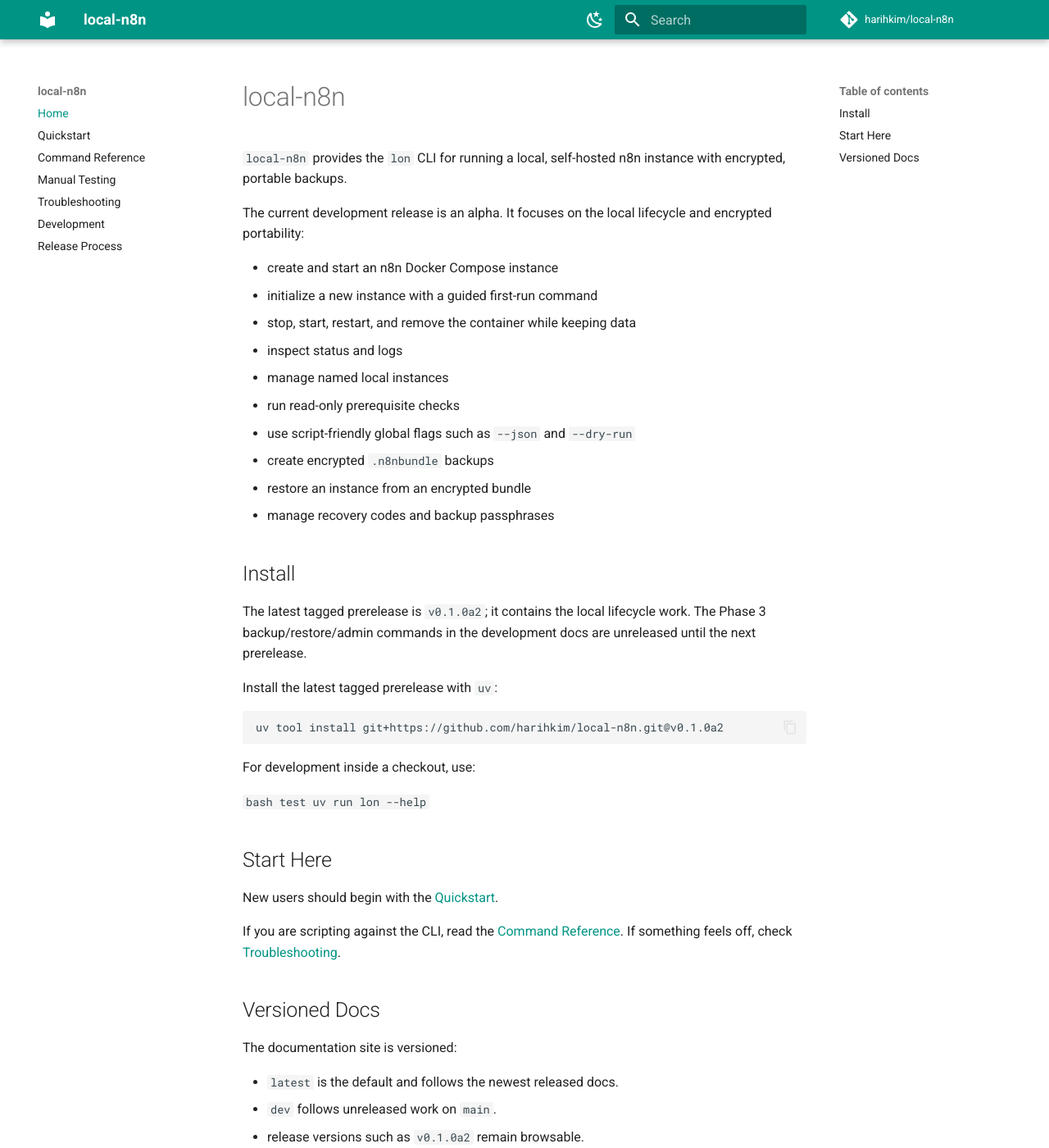
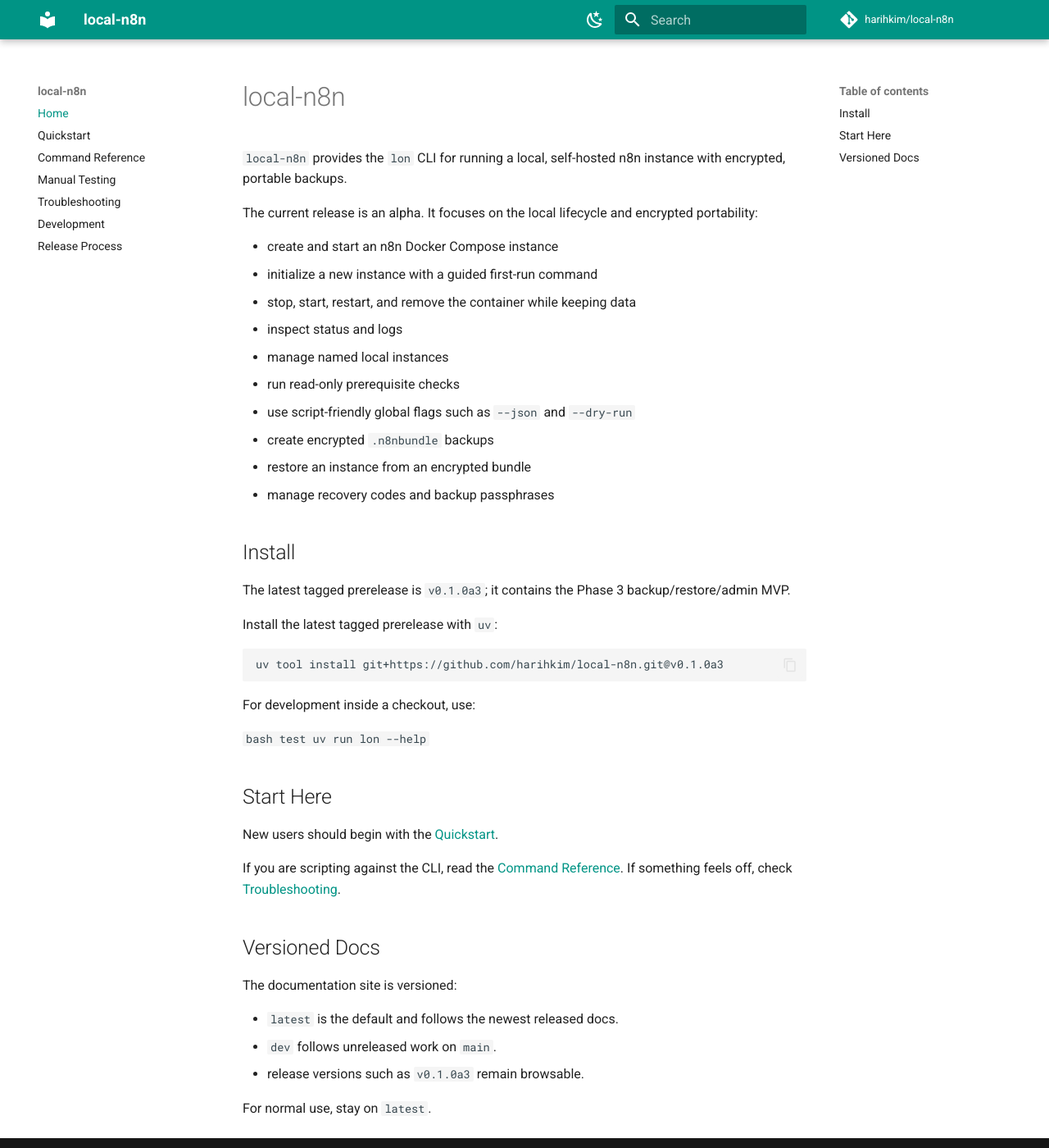
Before and after one commit to harihkim/local-n8n, an MkDocs documentation site: the page built from docs/index.md, in a window 1280 px wide and 1400 px high. Shown: the whole window at 82% size. Built offline with MkDocs 1.6.1 and Material for MkDocs 9.7.7, drawn with Linux system fonts in a browser that asks for light colours; comment, search, counter and statistics services are not loaded; the version menu is left out.

````diff
--- a/docs/index.md
+++ b/docs/index.md
@@ -2,7 +2,7 @@
 
 `local-n8n` provides the `lon` CLI for running a local, self-hosted n8n instance with encrypted, portable backups.
 
-The current development release is an alpha. It focuses on the local lifecycle and encrypted portability:
+The current release is an alpha. It focuses on the local lifecycle and encrypted portability:
 
 - create and start an n8n Docker Compose instance
 - initialize a new instance with a guided first-run command
@@ -17,13 +17,12 @@ The current development release is an alpha. It focuses on the local lifecycle a
 
 ## Install
 
-The latest tagged prerelease is `v0.1.0a2`; it contains the local lifecycle work. The Phase 3
-backup/restore/admin commands in the development docs are unreleased until the next prerelease.
+The latest tagged prerelease is `v0.1.0a3`; it contains the Phase 3 backup/restore/admin MVP.
 
 Install the latest tagged prerelease with `uv`:
 
 ```bash
-uv tool install git+https://github.com/harihkim/local-n8n.git@v0.1.0a2
+uv tool install git+https://github.com/harihkim/local-n8n.git@v0.1.0a3
 ```
 
 For development inside a checkout, use:
@@ -44,6 +43,6 @@ The documentation site is versioned:
 
 - `latest` is the default and follows the newest released docs.
 - `dev` follows unreleased work on `main`.
-- release versions such as `v0.1.0a2` remain browsable.
+- release versions such as `v0.1.0a3` remain browsable.
 
 For normal use, stay on `latest`.
--- a/pyproject.toml
+++ b/pyproject.toml
@@ -1,6 +1,6 @@
 [project]
 name = "local-n8n"
-version = "0.1.0a2"
+version = "0.1.0a3"
 description = "Cross-platform CLI for a local, portable, self-hosted n8n (lon)."
 readme = "README.md"
 requires-python = ">=3.13"
--- a/src/local_n8n/__init__.py
+++ b/src/local_n8n/__init__.py
@@ -2,4 +2,4 @@
 
 __all__ = ["__version__"]
 
-__version__ = "0.1.0a2"
+__version__ = "0.1.0a3"
````
Also changed, not shown: README.md (+3 -5 lines), docs/quickstart.md (+1 -1 lines), docs/release.md (+5 -5 lines), progress.md (+2 -2 lines), 1 other file.
